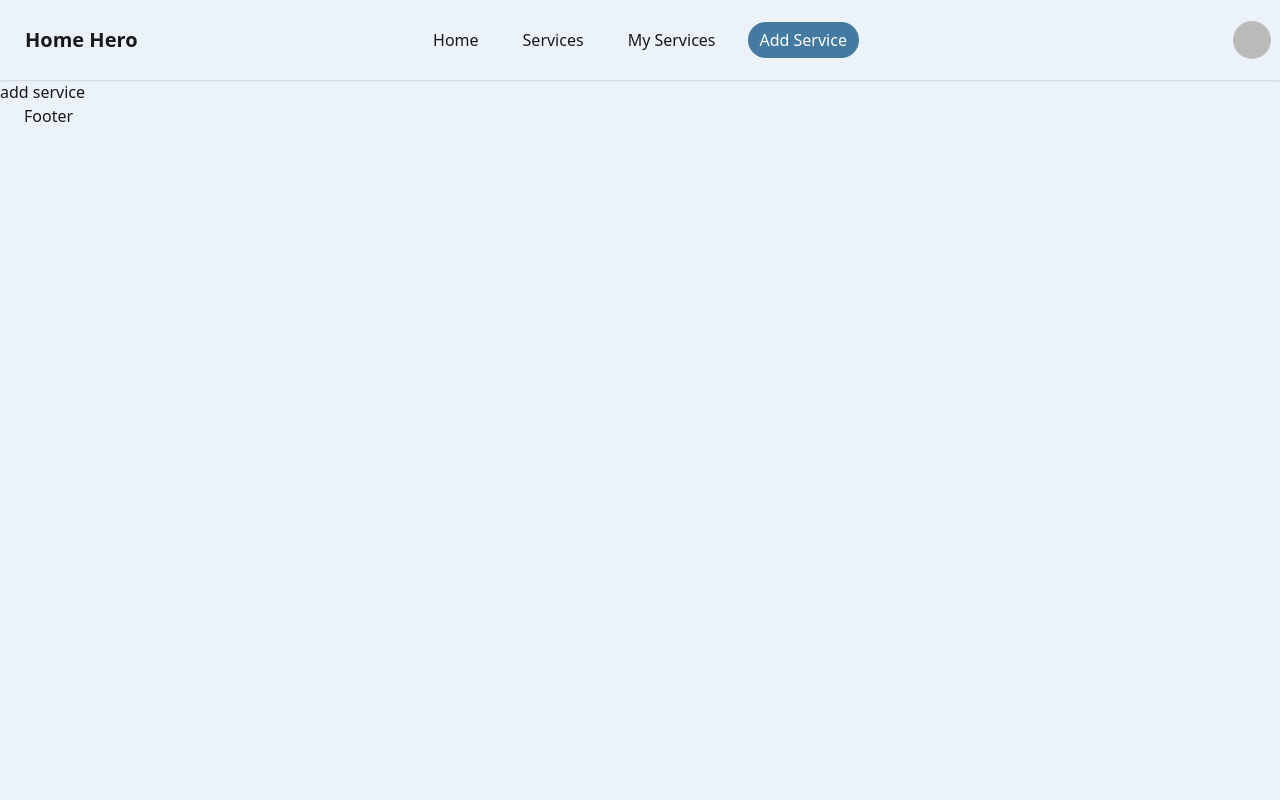
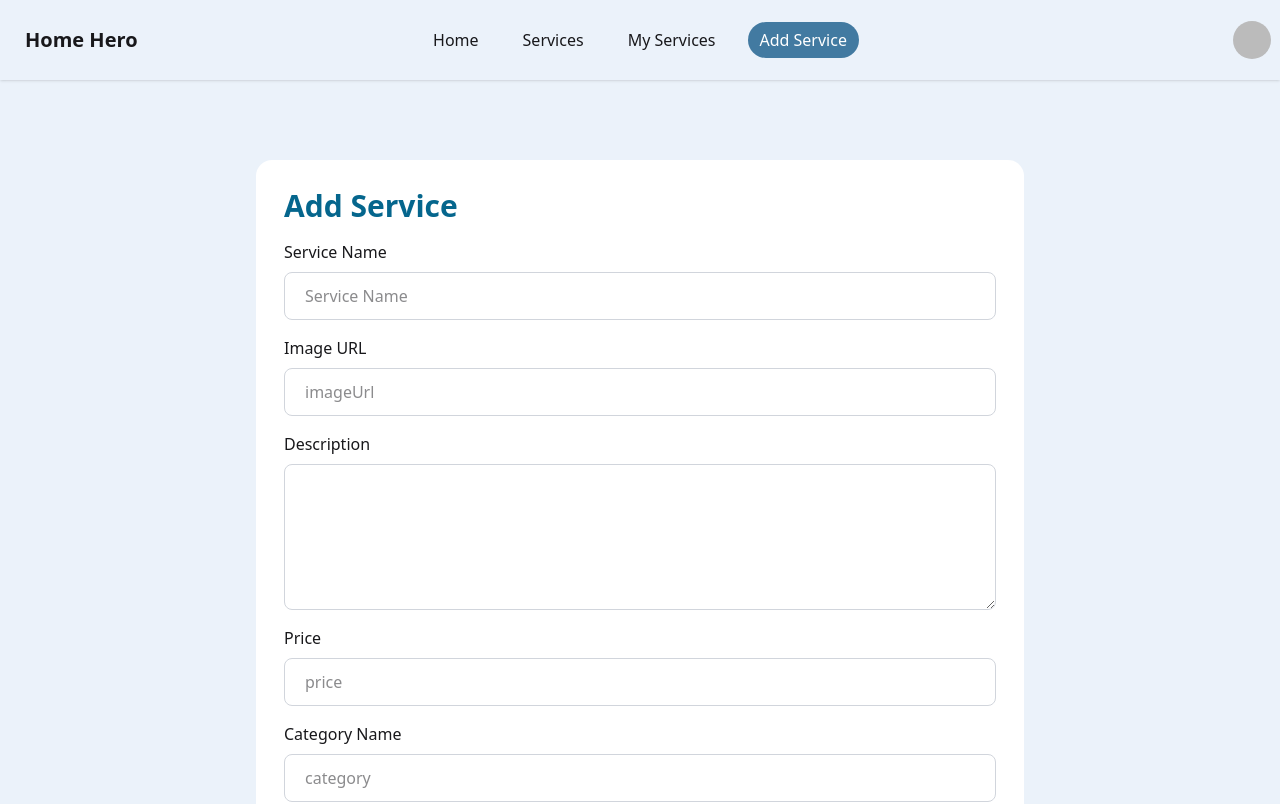
Before and after one commit to jinnahakondo/B12-A10-Home-Hero, a React (Vite) app: page /add-services in a window 1280 px wide. Shown: the top 804 px of the page. Built offline with nearby package versions, Linux system fonts and the light colour scheme; no server answers; sample sign-in values are in the browser's storage.

Commit message:
add service page and functionality added

```diff
--- a/src/Components/Header/Navbar.jsx
+++ b/src/Components/Header/Navbar.jsx
@@ -29,7 +29,7 @@ const Navbar = () => {
 
     return (
         <div className=' bg-[#EBF2FA]  shadow-sm'>
-            <div className="navbar h-[10vh] max-w-7xl mx-auto">
+            <div className="navbar h-20 max-w-7xl mx-auto">
                 <div className="navbar-start">
                     <div className="dropdown">
                         <div tabIndex={0} role="button" className="btn btn-ghost lg:hidden">
--- a/src/Components/WhyChooseUs/ChooseUse.jsx
+++ b/src/Components/WhyChooseUs/ChooseUs.jsx
@@ -2,7 +2,7 @@ import React, { useEffect, useState } from 'react';
 import ChooseCard from './ChooseCard';
 import axios from 'axios';
 
-const ChooseUse = () => {
+const ChooseUs = () => {
     const [details, setDetails] = useState([])
     useEffect(() => {
         axios.get('./choose.json')
@@ -24,4 +24,4 @@ const ChooseUse = () => {
     );
 };
 
-export default ChooseUse;
+export default ChooseUs;
--- a/src/Layouts/AuthLayout/AuthLayout.jsx
+++ b/src/Layouts/AuthLayout/AuthLayout.jsx
@@ -5,11 +5,11 @@ import Footer from '../../Components/Footer/Footer';
 
 const AuthLayout = () => {
     return (
-        <div className=' h-screen'>
+        <div className=' '>
             <header>
                 <Navbar />
             </header>
-            <main className='max-w-7xl px-5 my-20 mx-auto h-[90vh] flex justify-center items-center'>
+            <main className='max-w-7xl px-5 my-20 mx-auto h-[70vh] flex justify-center items-center'>
                 <Outlet></Outlet>
             </main>
             <footer>
--- a/src/Layouts/MainLayout/MainLayout.jsx
+++ b/src/Layouts/MainLayout/MainLayout.jsx
@@ -5,7 +5,7 @@ import { Outlet } from 'react-router';
 
 const MainLayout = () => {
     return (
-        <div className=' h-screen'>
+        <div className=''>
             <header>
                 <Navbar />
             </header>
@@ -13,7 +13,7 @@ const MainLayout = () => {
                 <Outlet></Outlet>
             </main>
             <footer>
-                <div className='max-w-7xl mx-auto pl-6'>
+                <div className='max-w-7xl mx-auto px-5'>
                     <Footer />
                 </div>
             </footer>
--- /dev/null
+++ b/src/Pages/Add services/AddServices.jsx
@@ -0,0 +1,71 @@
+import React from 'react';
+import useAuth from '../../Hooks/useAuth';
+import useAxios from '../../Hooks/useAxios';
+import { toast } from 'react-toastify';
+
+const AddServices = () => {
+    const { user } = useAuth()
+    const instance = useAxios()
+
+    const handelSubmit = e => {
+        e.preventDefault()
+        const form = e.target;
+        const title = form.serviceName.value;
+        const image = form.imageUrl.value;
+        const description = form.description.value;
+        const price = form.price.value;
+        const category = form.category.value;
+
+        const newService = { title, image, description, price, category, provider: user.displayName, email: user.email, created_at: new Date() }
+
+        instance.post('/services', newService)
+            .then(data => {
+                if (data.data.insertedId) {
+                    toast.success('services added successfully')
+                    console.log("data after add", data.data);
+                }
+            })
+            .catch(error => console.log(error.code))
+
+    }
+    return (
+        <div className='max-w-7xl mx-auto my-20 '>
+            <div className='max-w-3xl rounded-2xl mx-5 md:mx-auto bg-white mt-20 p-7 ' >
+                <h2 className='heading mb-4'>Add Service</h2>
+                <form className='space-y-4' onSubmit={handelSubmit}>
+                    {/* servece name  */}
+                    <div className='flex flex-col gap-2'>
+                        <label>Service Name</label>
+                        <input type="text" placeholder='Service Name' name='serviceName' className='h-12 rounded-lg border px-5 border-gray-300 outline-0' />
+                    </div>
+                    {/*Image URL  */}
+                    <div className='flex flex-col gap-2'>
+                        <label>Image URL</label>
+                        <input type="text" placeholder='imageUrl' name='imageUrl' className='h-12 rounded-lg border px-5 border-gray-300 outline-0' />
+                    </div>
+                    {/*Description  */}
+                    <div className='flex flex-col gap-2'>
+                        <label>Description</label>
+                        <textarea name="description" rows="5" className='border border-gray-300 rounded-lg p-3 outline-0'></textarea>
+                    </div>
+                    {/*Price */}
+                    <div className='flex flex-col gap-2'>
+                        <label>Price</label>
+                        <input type="number" placeholder='price' name='price' className='h-12 rounded-lg border px-5 border-gray-300 outline-0' />
+                    </div>
+                    {/* category */}
+                    <div className='flex flex-col gap-2'>
+                        <label>Category Name</label>
+                        <input type="text" placeholder='category' name='category' className='h-12 rounded-lg border px-5 border-gray-300 outline-0' />
+                    </div>
+                    <div className='grid grid-cols-2 gap-5 lg:gap-10 mt-10'>
+                        <button className='btn btn-error text-white'>Cencel</button>
+                        <button type='submit' className='btn btn-primary text-white'>Add Service</button>
+                    </div>
+                </form>
+            </div>
+        </div >
+    );
+};
+
+export default AddServices;
--- a/src/Pages/Home/Home.jsx
+++ b/src/Pages/Home/Home.jsx
@@ -1,7 +1,7 @@
 import React from 'react';
 import Hero from '../../Components/Hero/Hero';
 import LatestServices from '../../Components/LatestServices/LatestServices';
-import ChooseUse from '../../Components/WhyChooseUs/ChooseUse';
+import ChooseUs from '../../Components/WhyChooseUs/ChooseUs';
 
 const Home = () => {
     return (
@@ -9,7 +9,7 @@ const Home = () => {
             <Hero />
             <div className='max-w-7xl mx-auto space-y-20 px-5'>
                 <LatestServices />
-                <ChooseUse />
+                <ChooseUs />
             </div>
         </div>
     );
--- a/src/Routes/Routes.jsx
+++ b/src/Routes/Routes.jsx
@@ -8,6 +8,7 @@ import PrivateRoutes from "./PrivateRoutes";
 import MyServices from "../Pages/My-Services/MyServices";
 import Services from "../Pages/Services/Services";
 import Profile from "../Pages/MyProfile/Profile";
+import AddServices from "../Pages/Add services/AddServices";
 
 export const router = createBrowserRouter([
     {
@@ -31,7 +32,7 @@ export const router = createBrowserRouter([
             {
                 path: '/add-services',
                 element: <PrivateRoutes>
-                    <p>add service</p>
+                    <AddServices />
                 </PrivateRoutes>
             },
             {
--- a/src/index.css
+++ b/src/index.css
@@ -14,6 +14,7 @@
 
 body {
   background-color: #EBF2FA;
+  height:100%;
 }
 
 a.active {
```
